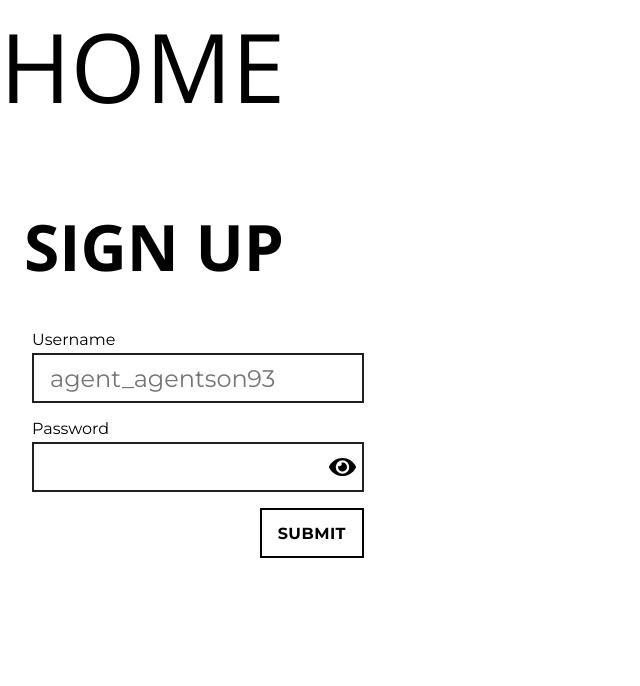
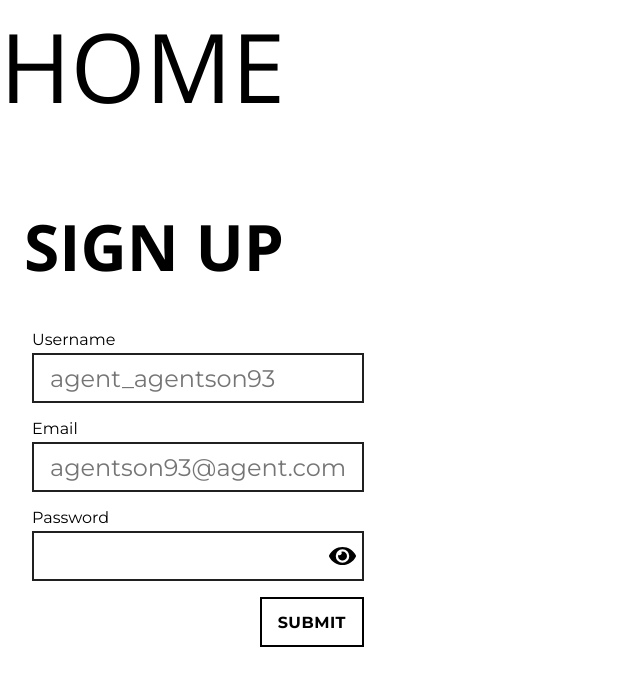
Before and after one commit to sneakycrowllc/imagine-daggers, a Next.js app: page / in a window 1280 px wide. Shown: the top 686 px of the page, without its empty margins (0-640 px from the left). Built offline with nearby package versions, Linux system fonts and the light colour scheme.

Commit message:
added email field

```diff
--- a/pages/index.tsx
+++ b/pages/index.tsx
@@ -7,6 +7,7 @@ import FormButton from '../components/formButton';
 const Home = () => {
   const [username, setUsername] = useState<string>('');
   const [password, setPassword] = useState<string>('');
+  const [email, setEmail] = useState<string>('');
 
   const handleSubmit = (event: FormEvent<HTMLFormElement>) => {
     event.preventDefault();
@@ -37,6 +38,13 @@ const Home = () => {
             placeholder="agent_agentson93"
           />
           <Input
+            name="email"
+            label="Email"
+            value={email}
+            onChange={(event: ChangeEvent<HTMLInputElement>) => setEmail(event.target.value)}
+            placeholder="agentson93@agent.com"
+          />
+          <Input
             name="password"
             label="Password"
             value={password}
```
